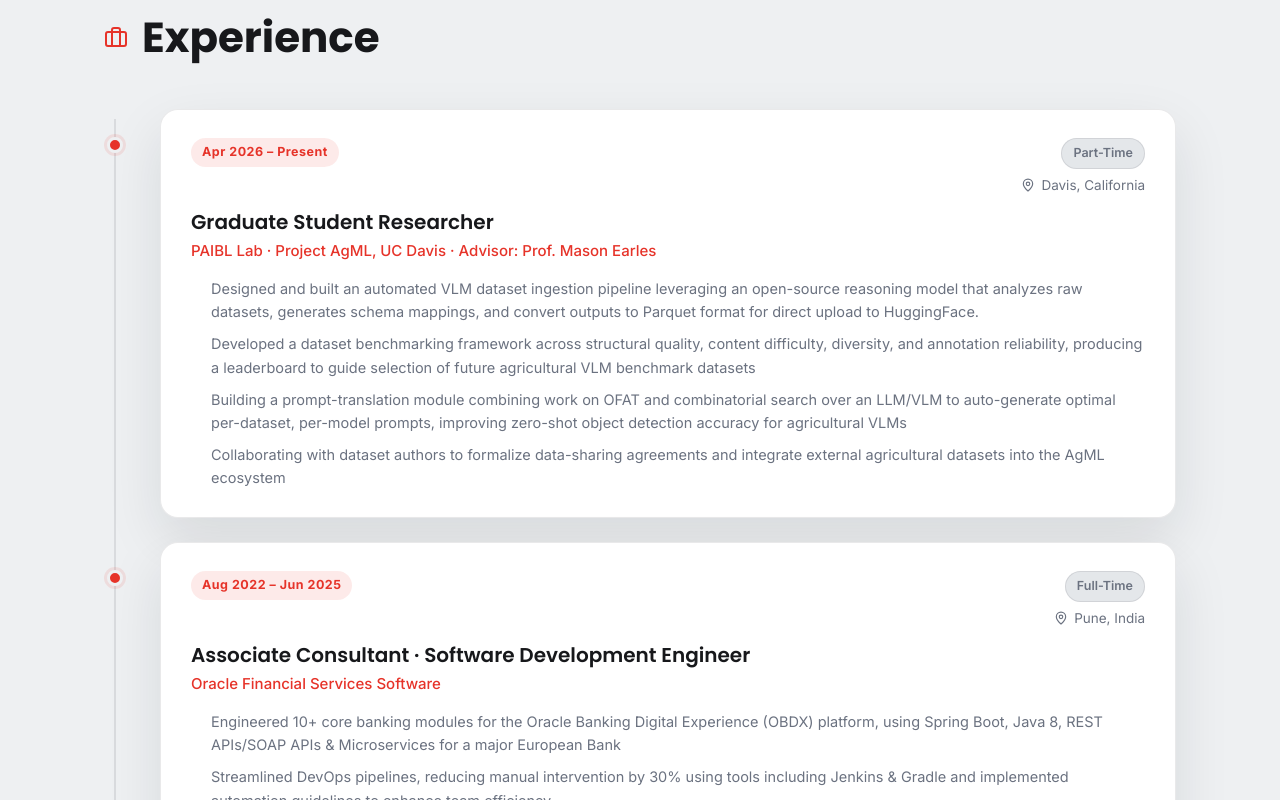
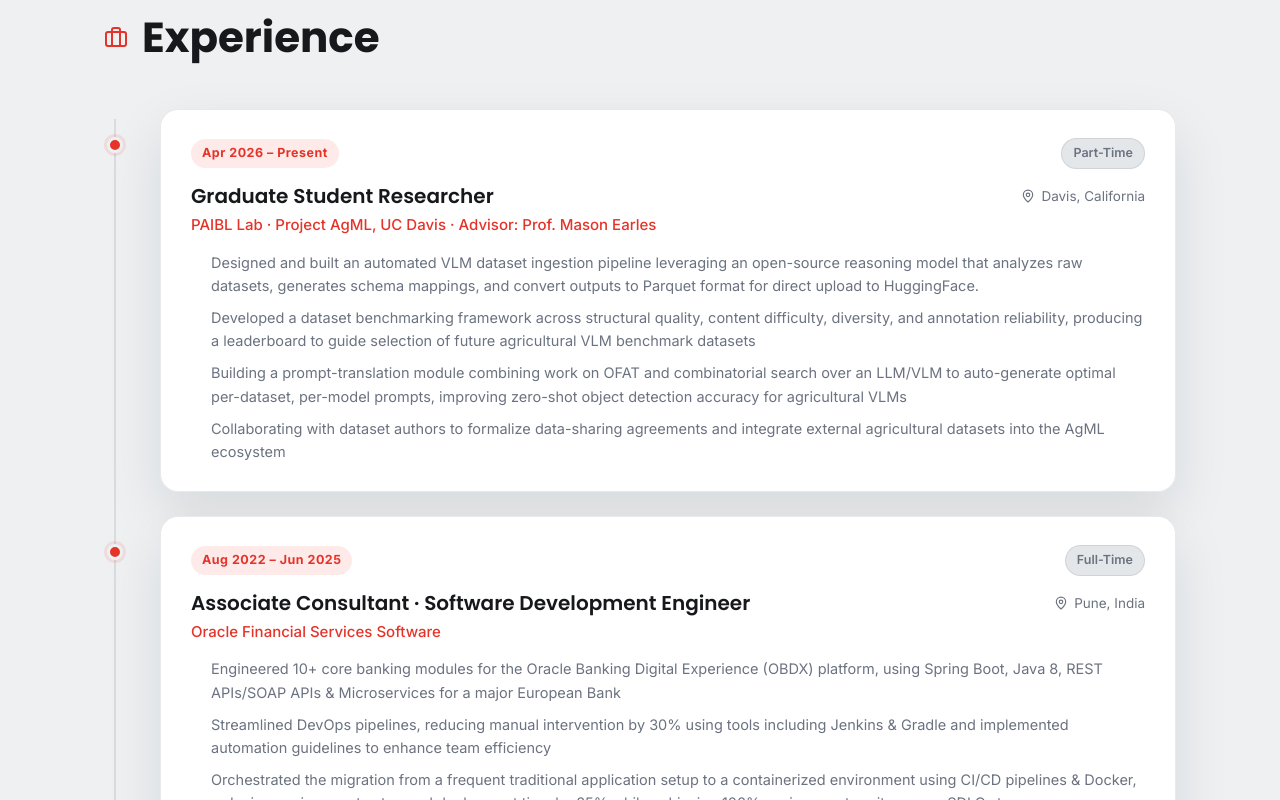
Before and after one commit to uchandar29/uchandar29.github.io, a Next.js app: page / in a window 1280 px wide. Shown: the part 2200-3000 px from the top of the page. Built offline with nearby package versions, Linux system fonts and the light colour scheme.

Commit message:
Align location with the role title instead of the type badge
Date and type badge share the top row; location now sits on its own
row next to the role heading, right-aligned at the same height.

```diff
--- a/components/experience/experience-section.tsx
+++ b/components/experience/experience-section.tsx
@@ -53,7 +53,7 @@ export function ExperienceSection() {
                 style={{
                   display: "flex",
                   flexWrap: "wrap",
-                  alignItems: "flex-start",
+                  alignItems: "center",
                   justifyContent: "space-between",
                   gap: 10,
                   marginBottom: 12,
@@ -72,7 +72,6 @@ export function ExperienceSection() {
                 >
                   {e.date}
                 </span>
-                <div style={{ display: "flex", flexDirection: "column", alignItems: "flex-end", gap: 6 }}>
                 <span
                   style={{
                     fontSize: 12.5,
@@ -86,6 +85,18 @@ export function ExperienceSection() {
                 >
                   {e.type}
                 </span>
+              </div>
+              <div
+                style={{
+                  display: "flex",
+                  flexWrap: "wrap",
+                  alignItems: "center",
+                  justifyContent: "space-between",
+                  gap: 10,
+                  marginBottom: 3,
+                }}
+              >
+                <h3 style={{ fontSize: 20, fontWeight: 600, margin: 0, color: "var(--text)" }}>{e.role}</h3>
                 <span
                   style={{
                     fontSize: 13.5,
@@ -99,8 +110,6 @@ export function ExperienceSection() {
                   {e.place}
                 </span>
               </div>
-              </div>
-              <h3 style={{ fontSize: 20, fontWeight: 600, margin: "0 0 3px", color: "var(--text)" }}>{e.role}</h3>
               <div style={{ fontSize: 15, color: "var(--accent)", fontWeight: 500, marginBottom: 14 }}>{e.org}</div>
               <ul style={{ margin: 0, paddingLeft: 20, display: "flex", flexDirection: "column", gap: 9 }}>
                 {e.points.map((p) => (
```
Lines whose indentation alone changed are shown as unchanged.
